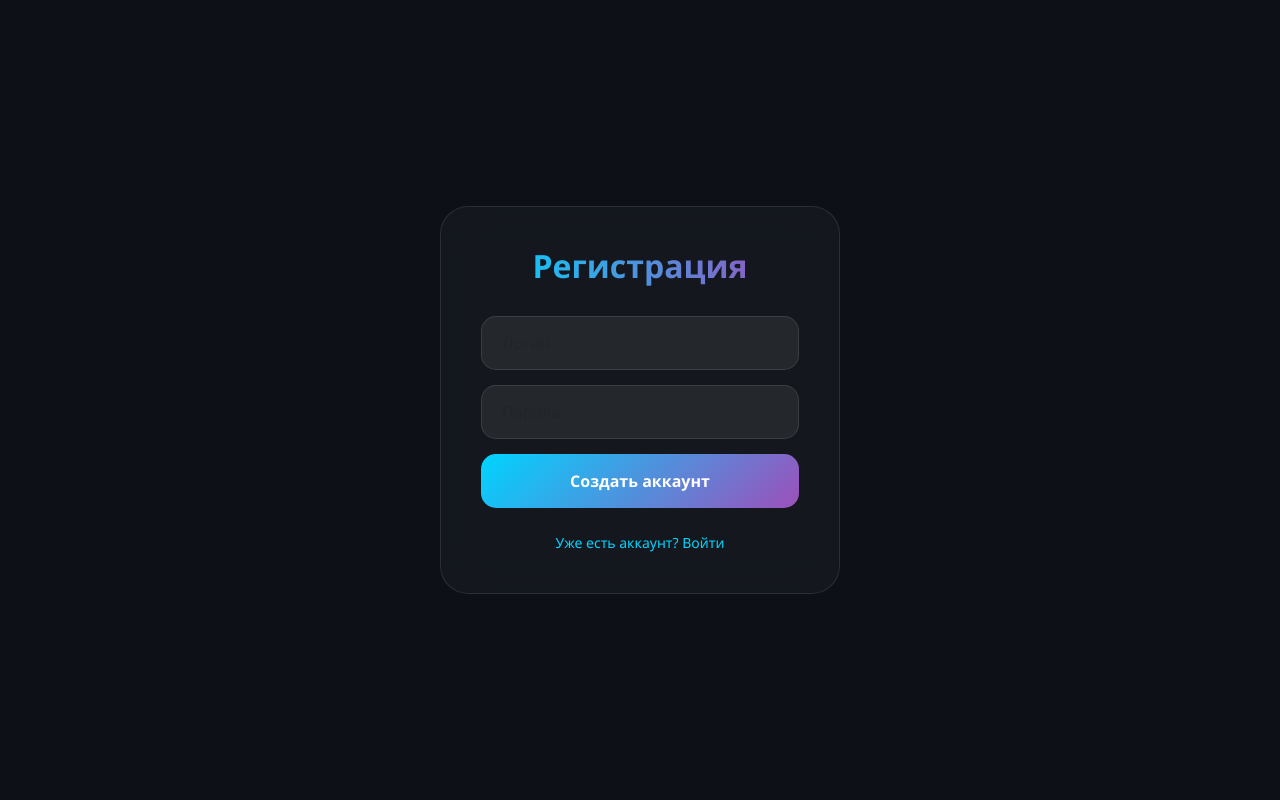
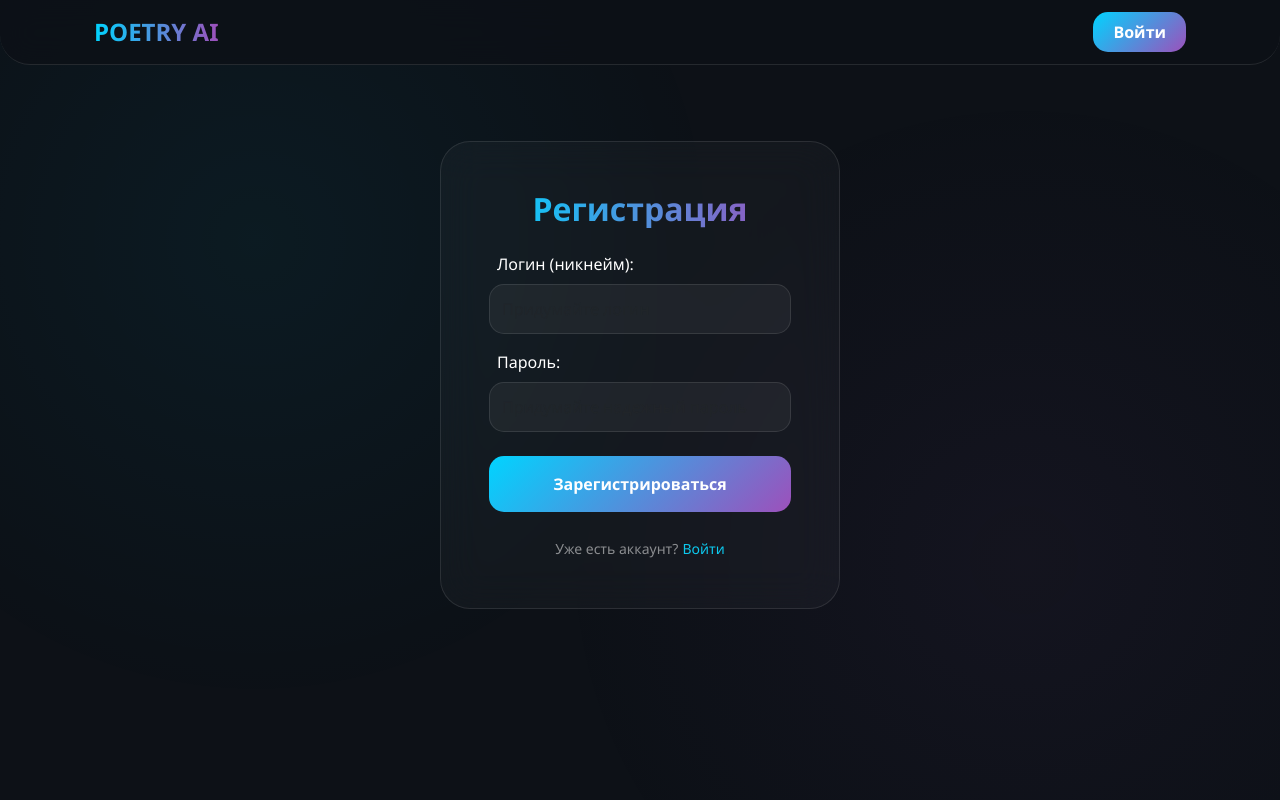
Before and after one commit to zynqff/ssalfatest, a FastAPI app: page /register in a window 1280 px wide. Run offline with FastAPI, Linux system fonts and the light colour scheme.

Commit message:
Update register.html

```diff
--- a/templates/register.html
+++ b/templates/register.html
@@ -1,31 +1,26 @@
-<!DOCTYPE html>
-<html lang="ru">
-<head>
-    <meta charset="UTF-8">
-    <meta name="viewport" content="width=device-width, initial-scale=1.0">
-    <title>Регистрация | Poetry AI</title>
-    <link href="https://cdn.jsdelivr.net/npm/bootstrap@5.3.0/dist/css/bootstrap.min.css" rel="stylesheet">
-    <style>
-        body { background: #0d1117; height: 100vh; display: flex; align-items: center; justify-content: center; font-family: 'Segoe UI', sans-serif; color: white; margin: 0; overflow: hidden; }
-        .glass-container { background: rgba(255, 255, 255, 0.03); backdrop-filter: blur(20px); border: 1px solid rgba(255, 255, 255, 0.1); border-radius: 28px; padding: 40px; width: 100%; max-width: 400px; text-align: center; }
-        h2 { font-weight: 800; margin-bottom: 30px; background: linear-gradient(to right, #00d4ff, #9d50bb); -webkit-background-clip: text; -webkit-text-fill-color: transparent; }
-        .alert-box { padding: 12px; border-radius: 15px; margin-bottom: 20px; font-size: 0.9rem; border: 1px solid rgba(255, 69, 58, 0.3); background: rgba(255, 69, 58, 0.1); color: #ff453a; }
-        .form-control { background: rgba(255, 255, 255, 0.07) !important; border: 1px solid rgba(255, 255, 255, 0.1) !important; color: white !important; border-radius: 15px !important; padding: 14px 20px !important; margin-bottom: 15px !important; }
-        .btn-submit { background: linear-gradient(135deg, #00d4ff, #9d50bb); border: none; color: white; width: 100%; padding: 15px; border-radius: 15px; font-weight: 700; transition: 0.3s; }
-    </style>
-</head>
-<body>
-    <div class="glass-container">
-        <h2>Регистрация</h2>
-        {% if error %}
-        <div class="alert-box">⚠️ {{ error }}</div>
-        {% endif %}
+{% extends "base.html" %}
+
+{% block content %}
+<div class="d-flex align-items-center justify-content-center" style="min-height: 70vh;">
+    <div class="p-4 p-md-5" style="background: rgba(255, 255, 255, 0.03); border: 1px solid var(--border); border-radius: 30px; width: 100%; max-width: 400px; backdrop-filter: blur(20px);">
+        <h2 class="text-center mb-4" style="font-weight: 800; background: linear-gradient(to right, var(--accent), var(--secondary)); -webkit-background-clip: text; -webkit-text-fill-color: transparent;">Регистрация</h2>
+
         <form action="/register" method="post">
-            <input type="text" name="username" class="form-control" placeholder="Логин" required>
-            <input type="password" name="password" class="form-control" placeholder="Пароль" required>
-            <button type="submit" class="btn-submit">Создать аккаунт</button>
+            <div class="mb-3">
+                <label class="form-label ps-2">Логин (никнейм):</label>
+                <input type="text" name="username" class="form-control" placeholder="Придумайте логин" style="background: rgba(255,255,255,0.05); border: 1px solid var(--border); color: white; border-radius: 15px; padding: 12px;" required>
+            </div>
+            <div class="mb-4">
+                <label class="form-label ps-2">Пароль:</label>
+                <input type="password" name="password" class="form-control" placeholder="Придумайте надежный пароль" style="background: rgba(255,255,255,0.05); border: 1px solid var(--border); color: white; border-radius: 15px; padding: 12px;" required>
+            </div>
+            <button type="submit" class="btn-custom w-100 py-3">Зарегистрироваться</button>
         </form>
-        <div class="mt-4 small"><a href="/login" style="color: #00d4ff; text-decoration: none;">Уже есть аккаунт? Войти</a></div>
+
+        <div class="mt-4 text-center">
+            <span class="opacity-50 small">Уже есть аккаунт?</span>
+            <a href="/login" class="small text-info text-decoration-none">Войти</a>
+        </div>
     </div>
-</body>
-                </html>
+</div>
+{% endblock %}
```
